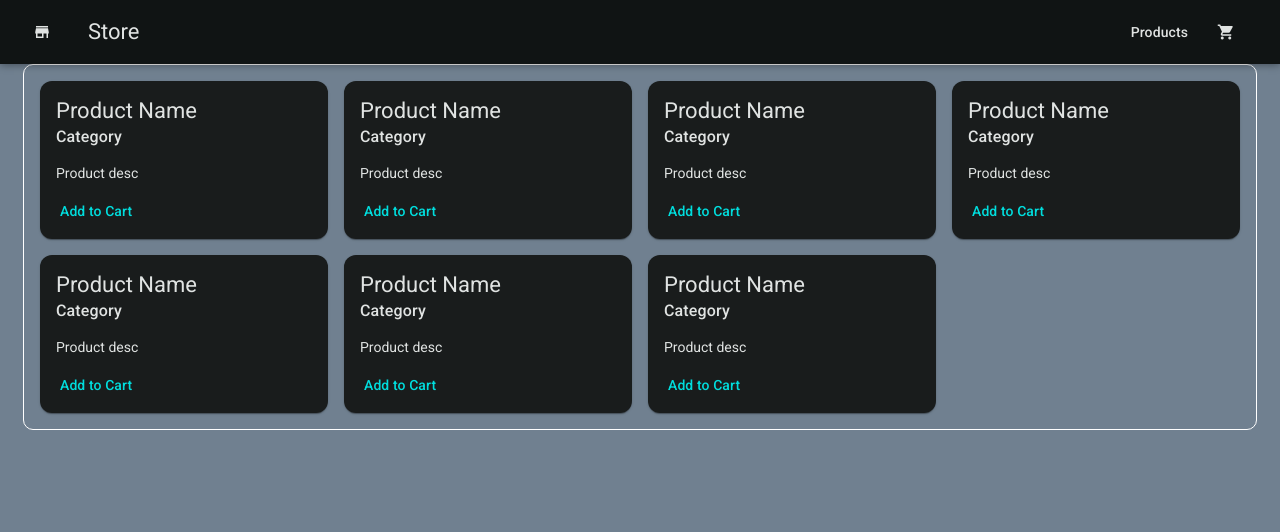
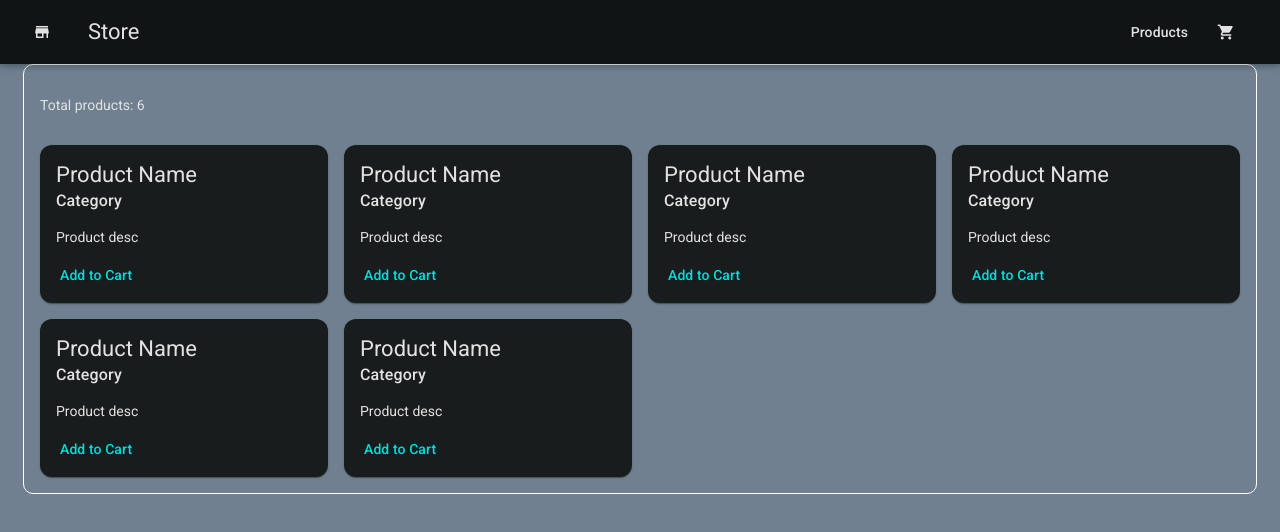
Before and after one commit to Oleg-ru/ng-loiane-y, an Angular app: page / in a window 1280 px wide. Shown: the top 532 px of the page. Built offline with nearby package versions, Linux system fonts and the light colour scheme.

Commit message:
10 render lists products with signals and @for

```diff
--- /dev/null
+++ b/src/app/products/product.ts
@@ -0,0 +1,7 @@
+export interface Product {
+  id: number;
+  name: string;
+  description: string;
+  price: number;
+  originalPrice?: number;
+}
--- a/src/app/products/products-grid/products-grid.html
+++ b/src/app/products/products-grid/products-grid.html
@@ -1,9 +1,16 @@
-<div class="grid">
-  <app-product-card/>
-  <app-product-card/>
-  <app-product-card/>
-  <app-product-card/>
-  <app-product-card/>
-  <app-product-card/>
-  <app-product-card/>
+<div class="products-container">
+  <p>Total products: {{ products().length }}</p>
+  <div class="products-grid">
+    @for (product of products(); track product.id) {
+      <app-product-card/>
+    } @empty {
+      <div class="empty-state">
+        <mat-icon>
+          inventory_2
+        </mat-icon>
+        <h3>No products available</h3>
+        <p>Check back later for new arrivals!</p>
+      </div>
+    }
+  </div>
 </div>
--- a/src/app/products/products-grid/products-grid.scss
+++ b/src/app/products/products-grid/products-grid.scss
@@ -1,5 +1,33 @@
-.grid {
+.products-container {
+  display: grid;
+  gap: 1rem;
+}
+
+.products-grid {
   display: grid;
   grid-template-columns: repeat(auto-fill, minmax(280px, 1fr));
   gap: 16px;
 }
+
+.empty-state {
+  grid-column: 1 / -1;
+  display: flex;
+  flex-direction: column;
+  align-items: center;
+  justify-content: center;
+  padding: 4rem 2rem;
+  text-align: center;
+
+  mat-icon {
+    font-size: 4rem;
+    width: 4rem;
+    height: 4rem;
+    color: var(--mat-sys-outline);
+    margin-bottom: 1rem;
+  }
+
+  h3 {
+    margin: 0 0 0.5rem;
+    color: var(--mat-sys-on-surface);
+  }
+}
--- a/src/app/products/products-grid/products-grid.ts
+++ b/src/app/products/products-grid/products-grid.ts
@@ -1,10 +1,52 @@
-import { Component } from '@angular/core';
+import { Component, signal } from '@angular/core';
 import { ProductCard } from '../product-card/product-card';
+import { Product } from '../product';
+import { MatIcon } from '@angular/material/icon';
 
 @Component({
   selector: 'app-products-grid',
-  imports: [ProductCard],
+  imports: [ProductCard, MatIcon],
   templateUrl: './products-grid.html',
   styleUrl: './products-grid.scss',
 })
-export class ProductsGrid {}
+export class ProductsGrid {
+  protected readonly products = signal<Product[]>([
+    {
+      id: 1,
+      name: 'iPhone 15 Pro Max',
+      description: '6.7-дюймовый дисплей, титановый корпус, A17 Pro чип',
+      price: 1299,
+      originalPrice: 1499,
+    },
+    {
+      id: 2,
+      name: 'MacBook Air 15"',
+      description: '15.3-дюймовый Liquid Retina, M2 чип, 8GB RAM, 256GB SSD',
+      price: 1199,
+    },
+    {
+      id: 3,
+      name: 'Samsung Galaxy S24 Ultra',
+      description: '6.8-дюймовый Dynamic AMOLED, Snapdragon 8 Gen 3, S Pen',
+      price: 1099,
+    },
+    {
+      id: 4,
+      name: 'Sony WH-1000XM5',
+      description: 'Наушники с шумоподавлением, до 30 часов работы, LDAC',
+      price: 349,
+    },
+    {
+      id: 5,
+      name: 'Apple Watch Ultra 2',
+      description: '49-мм корпус, всегда включенный дисплей, GPS + Cellular',
+      price: 799,
+    },
+    {
+      id: 6,
+      name: 'iPad Pro 12.9" M2',
+      description: '12.9-дюймовый Liquid Retina XDR, M2 чип, поддержка Apple Pencil',
+      price: 1099,
+    },
+  ]);
+}
```
